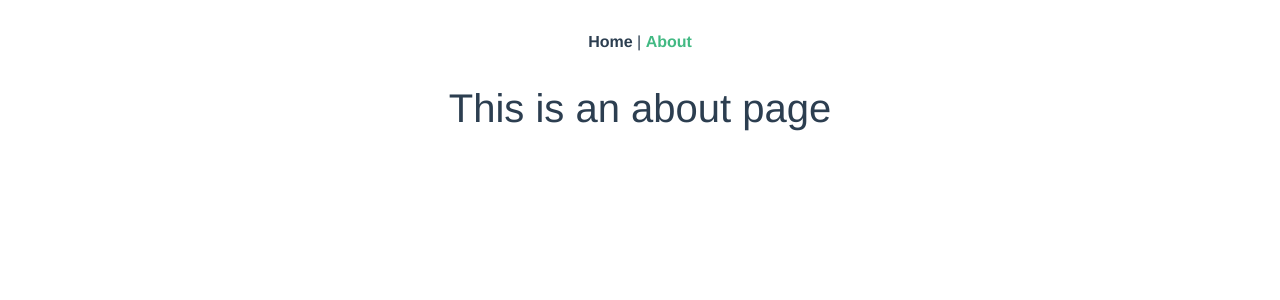
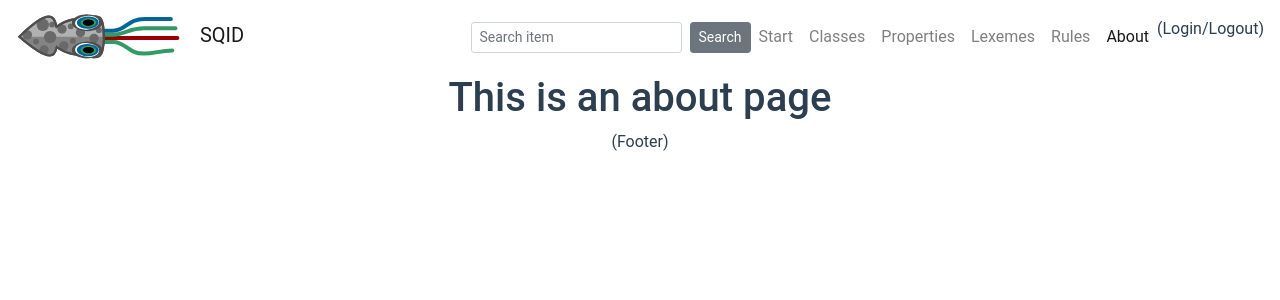
Before and after one commit to higa4/SQID, a Vue app: page /about in a window 1280 px wide. Shown: the top 300 px of the page. Built offline with nearby package versions, Linux system fonts and the light colour scheme.

Commit message:
Add basic navigation outline

```diff
--- a/public/index.html
+++ b/public/index.html
@@ -5,11 +5,11 @@
     <meta http-equiv="X-UA-Compatible" content="IE=edge">
     <meta name="viewport" content="width=device-width,initial-scale=1.0">
     <link rel="icon" href="<%= BASE_URL %>favicon.ico">
-    <title>sqid</title>
+    <title>SQID – Wikidata Explorer</title>
   </head>
   <body>
     <noscript>
-      <strong>We're sorry but sqid doesn't work properly without JavaScript enabled. Please enable it to continue.</strong>
+      <strong>We're sorry, but SQID requires JavaScript to work. Please enable it to continue.</strong>
     </noscript>
     <div id="app"></div>
     <!-- built files will be auto injected -->
--- a/src/App.vue
+++ b/src/App.vue
@@ -1,16 +1,14 @@
 <template>
-  <div id="app">
-    <div id="nav">
-      <router-link to="/">Home</router-link> |
-      <router-link to="/about">About</router-link>
-    </div>
-    <router-view/>
-  </div>
+<div id="app">
+  <app-navbar/>
+  <router-view/>
+  <app-footer/>
+</div>
 </template>
 
 <style lang="less">
 #app {
-  font-family: 'Avenir', Helvetica, Arial, sans-serif;
+  font-family: 'Roboto', sans-serif;
   -webkit-font-smoothing: antialiased;
   -moz-osx-font-smoothing: grayscale;
   text-align: center;
@@ -28,5 +26,20 @@
 }
 </style>
 
-<style src="nprogress/nprogress.css">
-</style>
+<script lang="ts">
+import { Component, Vue } from 'vue-property-decorator'
+import AppNavbar from '@/components/AppNavbar.vue'
+import AppFooter from '@/components/AppFooter.vue'
+
+@Component({
+    components: {
+        'app-navbar': AppNavbar,
+        'app-footer': AppFooter,
+    }})
+export default class App extends Vue {
+}
+</script>
+
+<style src="nprogress/nprogress.css" />
+<style src="bootstrap/dist/css/bootstrap.css" />
+<style src="bootstrap-vue/dist/bootstrap-vue.css" />
--- /dev/null
+++ b/src/components/AppFooter.vue
@@ -0,0 +1,5 @@
+<template>
+  <div class="container-fluid">
+    <span>(Footer)</span>
+  </div>
+</template>
--- /dev/null
+++ b/src/components/AppNavbar.vue
@@ -0,0 +1,40 @@
+<template>
+  <b-navbar toggleable="lg" type="light">
+    <b-navbar-brand href="#">
+      <img src="../assets/logo.svg" alt="SQID logo">
+      SQID
+    </b-navbar-brand>
+    <b-navbar-toggle target="mainNavbar" />
+    <b-collapse is-nav id="mainNavbar">
+      <b-navbar-nav id="mainNavbar" class="ml-auto">
+        <app-navbar-search-box />
+        <app-navbar-navlinks :navlinks="navlinks" />
+        <app-navbar-login />
+      </b-navbar-nav>
+    </b-collapse>
+</b-navbar>
+</template>
+
+<script lang="ts">
+import { Component, Vue } from 'vue-property-decorator'
+import AppNavbarSearchBox from './AppNavbarSearchBox.vue'
+import { AppNavbarNavlinks, Navlink } from './AppNavbarNavlinks.vue'
+import AppNavbarLogin from './AppNavbarLogin.vue'
+
+@Component({
+    components: {
+        'app-navbar-search-box': AppNavbarSearchBox,
+        'app-navbar-navlinks': AppNavbarNavlinks,
+        'app-navbar-login': AppNavbarLogin,
+    }})
+export default class AppNavbar extends Vue {
+    private navlinks: Navlink[] = [
+        { target: '/', label: 'Start', exact: true },
+        { target: '/classes', label: 'Classes' },
+        { target: '/properties', label: 'Properties' },
+        { target: '/lexemes', label: 'Lexemes' },
+        { target: '/rules', label: 'Rules' },
+        { target: '/about', label: 'About' },
+    ]
+}
+</script>
--- /dev/null
+++ b/src/components/AppNavbarLogin.vue
@@ -0,0 +1,3 @@
+<template>
+  <span>(Login/Logout)</span>
+</template>
--- /dev/null
+++ b/src/components/AppNavbarNavlinks.vue
@@ -0,0 +1,23 @@
+<template>
+  <b-navbar-nav>
+    <template v-for="link of navlinks">
+      <b-nav-item :to="link.target" active-class="active" :exact="link.exact">{{ link.label }}</b-nav-item>
+    </template>
+  </b-navbar-nav>
+</template>
+
+<script lang="ts">
+import { Component, Prop, Vue } from 'vue-property-decorator'
+
+export interface Navlink {
+    target: string,
+    label: string,
+    exact?: boolean,
+}
+
+@Component
+export class AppNavbarNavlinks extends Vue {
+    @Prop() private navlinks!: Navlink
+}
+export default AppNavbarNavlinks
+</script>
--- /dev/null
+++ b/src/components/AppNavbarSearchBox.vue
@@ -0,0 +1,6 @@
+<template>
+  <b-nav-form>
+    <b-form-input size="sm" class="mr-sm-2" type="search" placeholder="Search item" aria-label="Search" />
+    <b-button size="sm" class="my-2 my-sm-0" type="submit">Search</b-button>
+  </b-nav-form>
+</template>
--- a/src/main.ts
+++ b/src/main.ts
@@ -6,8 +6,10 @@ import router from './router'
 import store from './store'
 import './registerServiceWorker'
 import i18n from './i18n'
+import BootstrapVue from 'bootstrap-vue'
 
 Vue.config.productionTip = false
+Vue.use(BootstrapVue)
 
 new Vue({
   router,
```
Also changed, not shown: src/assets/logo.svg (added).
